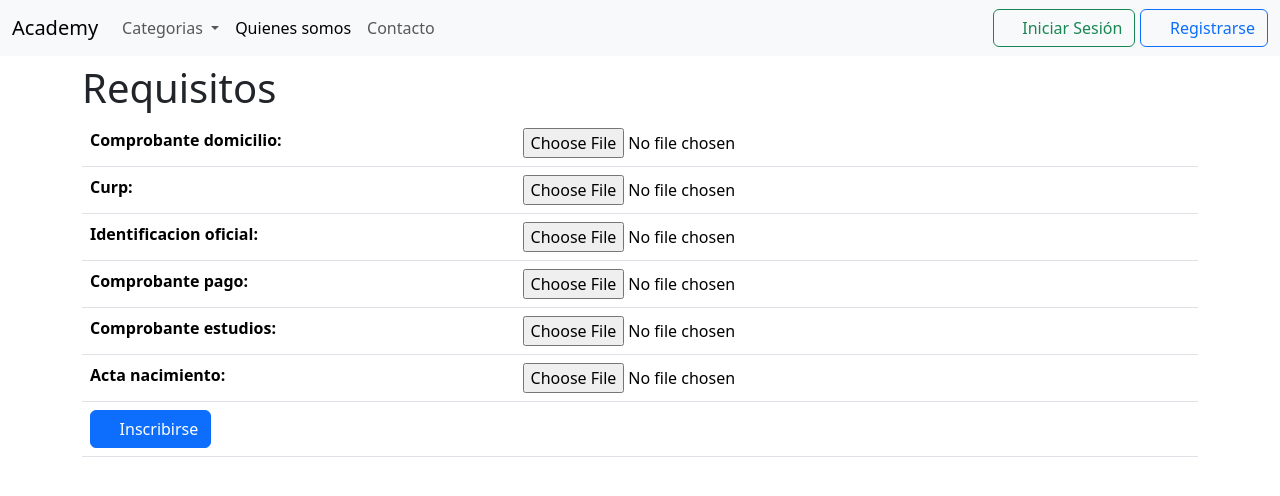
After one commit to JoryerJL/Sistema_Inscripciones_Django, a Django app: page /inscripcion/ in a window 1280 px wide. The commit adds this page. Shown: the top 496 px of the page. Run offline with Django 5.2, Linux system fonts and the light colour scheme; some libraries are stand-ins or nearby versions; some web fonts are replaced.

Commit message:
formulario inscripcion

```diff
--- /dev/null
+++ b/website/forms.py
@@ -0,0 +1,9 @@
+from django import forms
+
+class InscripcionAlumnoCursoForm(forms.Form):
+    comprobante_domicilio = forms.FileField()
+    curp = forms.FileField()
+    identificacion_oficial = forms.FileField()
+    comprobante_pago = forms.FileField()
+    comprobante_estudios = forms.FileField()
+    acta_nacimiento = forms.FileField()
--- a/website/templates/website/index.html
+++ b/website/templates/website/index.html
@@ -11,13 +11,13 @@
                     <div class="card-body">
                         <div style="margin-bottom: 10px">
                         <span class="badge text-bg-success text-wrap">Programación</span>
-                        <span class="badge text-bg-primary text-wrap">Abierto</span>
+                        <span class="badge text-bg-success text-wrap">Abierto</span>
                         </div>
                         <span class="text-primary float-end">$99.00</span>
                         <h5 class="card-title">Curso Python</h5>
                         <p class="card-text">Joryer JL</p>
                         <a href="{% url 'website:detail_course' %}" class="btn btn-primary"><i class="fa-solid fa-circle-info"></i> Ver</a>
-                        <a href="#" class="btn btn-warning"><i class="fa-solid fa-book"></i> Inscribirse</a>
+                        <a href="{% url 'website:inscripcion_course' %}" class="btn btn-warning"><i class="fa-solid fa-book"></i> Inscribirse</a>
                     </div>
                 </div>
             </div>
--- /dev/null
+++ b/website/templates/website/inscripcion_course.html
@@ -0,0 +1,20 @@
+{% extends 'basePrincipal.html' %}
+{% block content %}
+    <div class="container py-2">
+        <div class="row">
+            <div class="col">
+                <h1>Requisitos</h1>
+                <form action="" method="post" enctype="multipart/form-data">
+                    {% csrf_token %}
+                    <table class="table">
+                        {{ form.as_table }}
+                        <tr>
+                            <td colspan="2">
+                                <button type="submit" class="btn btn-primary"><i class="fa-solid fa-arrow-right-to-bracket"></i> Inscribirse</button>
+                            </td>
+                    </table>
+                </form>
+            </div>
+        </div>
+    </div>
+{% endblock %}
--- a/website/urls.py
+++ b/website/urls.py
@@ -1,6 +1,7 @@
 
 from django.urls import path, include
 from .views import *
+from django.views.generic import TemplateView
 
 app_name = 'website'
 
@@ -9,4 +10,5 @@ urlpatterns = [
     path('detail_course/', detail_course, name='detail_course'),
     path('logout/', logout_view, name='logout_view'),
     path('registro_alumno/', registro_alumno, name='registro_alumno'),
+    path('inscripcion/', inscripcion_alumno, name='inscripcion_course'),
 ]
--- a/website/views.py
+++ b/website/views.py
@@ -1,6 +1,10 @@
+from lib2to3.fixes.fix_input import context
+
 from django.contrib.auth import logout
 from django.contrib.auth.forms import UserCreationForm
 from django.shortcuts import render, redirect
+from django.views.generic import TemplateView
+from .forms import *
 
 
 # Create your views here.
@@ -26,3 +30,22 @@ def registro_alumno(request):
 def logout_view(request):
     logout(request)
     return redirect('website:index')
+
+def inscripcion_alumno(request):
+    form = InscripcionAlumnoCursoForm()
+    if request.method == "POST":
+        form = InscripcionAlumnoCursoForm(request.POST, request.FILES)
+
+    context = {
+        'form': form
+    }
+    return render(request, 'website/inscripcion_course.html', context)
+
+class InscripcionAlumno(TemplateView):
+    template_name = 'website/inscripcion_course.html'
+
+    def get_context_data(self, **kwargs):
+        context = super().get_context_data(**kwargs)
+        form = InscripcionAlumnoCursoForm()
+        context['form'] = form
+        return context
```
